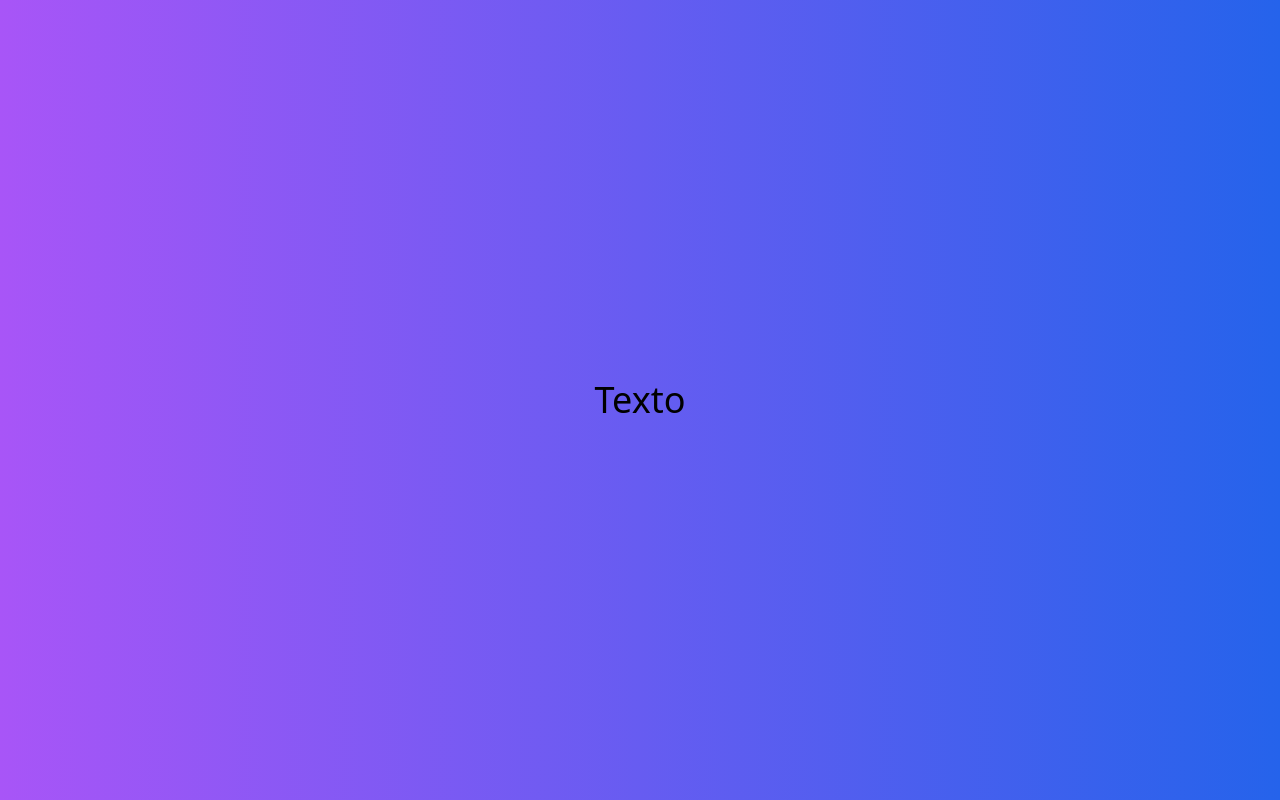
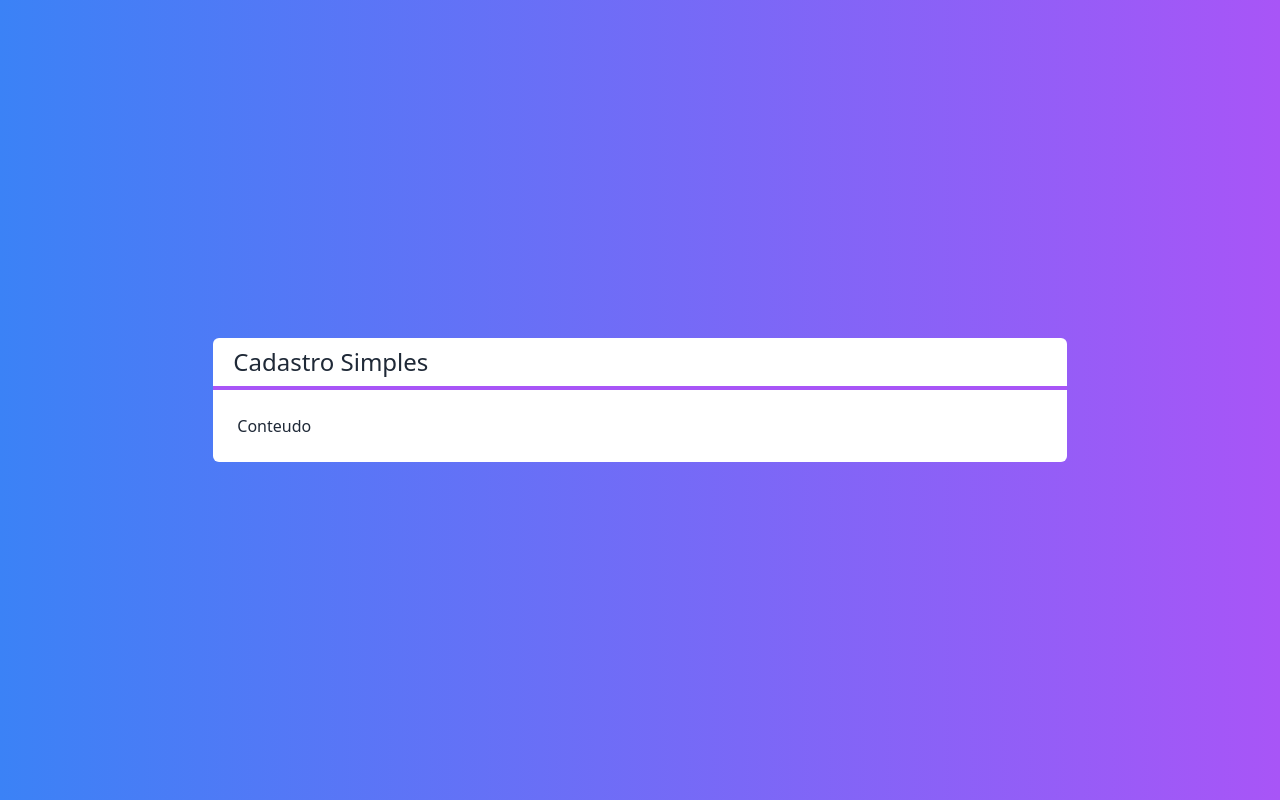
Before and after one commit to rbragadev/next-crud, a Next.js app: page / in a window 1280 px wide. Built offline with nearby package versions, Linux system fonts and the light colour scheme.

Commit message:
:rocket: feat: titulo e layout

```diff
--- /dev/null
+++ b/src/components/Layout.tsx
@@ -0,0 +1,20 @@
+import Titulo from './Titulo';
+
+interface LayoutProps {
+  titulo: string;
+  children: any;
+}
+
+export default function Layout(props: LayoutProps) {
+  return (
+    <div
+      className={`
+    flex flex-col w-2/3
+    bg-white text-gray-800 rounded-md
+    `}
+    >
+      <Titulo>{props.titulo}</Titulo>
+      <div className="p-6">{props.children}</div>
+    </div>
+  );
+}
--- /dev/null
+++ b/src/components/Titulo.tsx
@@ -0,0 +1,8 @@
+export default function Titulo(props) {
+  return (
+    <div className="flex flex-col justify-center">
+      <h1 className="px-5 py-2 text-2xl">{props.children}</h1>
+      <hr className="border-2 border-purple-500" />
+    </div>
+  );
+}
--- a/src/pages/index.tsx
+++ b/src/pages/index.tsx
@@ -1,5 +1,6 @@
 import Image from 'next/image';
 import { Inter } from 'next/font/google';
+import Layout from '@/components/Layout';
 
 const inter = Inter({ subsets: ['latin'] });
 
@@ -7,11 +8,15 @@
   return (
     <div
       className={`
-   flex h-screen justify-center items-center
-   bg-gradient-to-r from-purple-500 to-blue-600
+   flex justify-center items-center h-screen
+   bg-gradient-to-r from-blue-500 to-purple-500
+   text-white
+
    `}
     >
-      <span className="text-4xl">Texto</span>
+      <Layout titulo="Cadastro Simples">
+        <span>Conteudo</span>
+      </Layout>
     </div>
   );
 }
```
